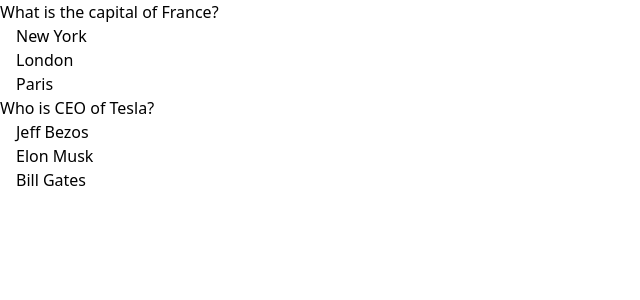
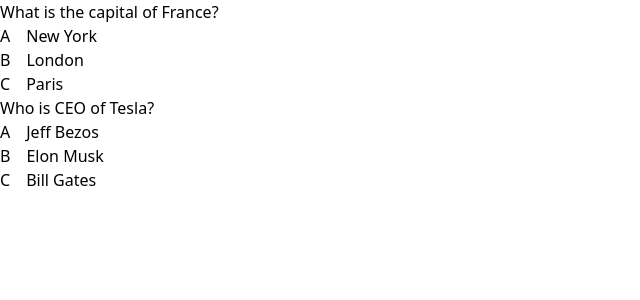
Before and after one commit to redwanJemal/personality_test, a React (Vite) app: page /test in a window 1280 px wide. Shown: the top 300 px of the page, without its empty margins (0-640 px from the left). Built offline with nearby package versions, Linux system fonts and the light colour scheme.

Commit message:
Answer option Char helper added

```diff
--- a/src/components/questions/Options.jsx
+++ b/src/components/questions/Options.jsx
@@ -1,4 +1,5 @@
 import React, {useState} from 'react'
+import {toOptionChar} from '../../helper/toOptionChar'
 
 const AnswerOptions = ({options}) => {
   const [selected, setSelected] = useState(null)
@@ -11,7 +12,10 @@ const AnswerOptions = ({options}) => {
     <div>
       {
       options.map((option, index) => (
-        <p className='pl-4 cursor-pointer' onClick={() => handleOptionSelected(index)} key={index}>{option.text}</p>
+        <div className='flex cursor-pointer'  onClick={() => handleOptionSelected(index)}>
+          <p>{ toOptionChar(index)}</p>
+          <p className='pl-4 cursor-pointer'  key={index}>{option.text}</p>
+        </div>
       ))}
     </div>
   )
--- /dev/null
+++ b/src/helper/toOptionChar.js
@@ -0,0 +1,3 @@
+export const toOptionChar = (index) => {
+    return String.fromCharCode(97 + index).toUpperCase();
+}
```
